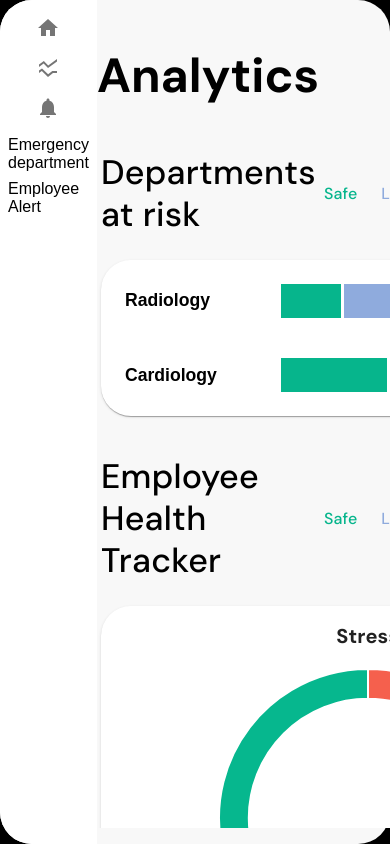
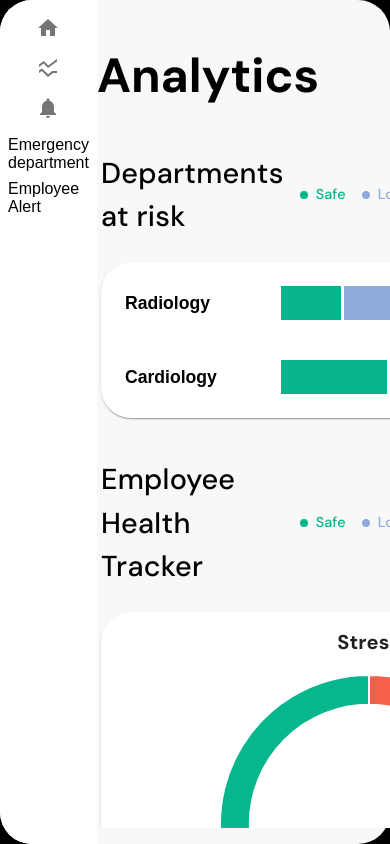
Before and after one commit to ronitsahu09/Fitmedik, a React (Create React App) app in the folder client/: page /analytics in a window 390 px wide. Shown: the top 844 px of the page. Built offline with nearby package versions, Linux system fonts and the light colour scheme.

Commit message:
Responsive - Analytics

```diff
--- a/client/src/Components/Analytics/Analytics.jsx
+++ b/client/src/Components/Analytics/Analytics.jsx
@@ -2,7 +2,6 @@ import { Box, Paper, Stack, Typography } from "@mui/material";
 import DepartmentsChart from "../Graphs/Departments_Chart/DepartmentsChart";
 import LeftSidebar from "../LeftSidebar/LeftSidebar";
 import RightSidebar from "../RightSidebar/RightSidebar";
-import { visualizeStyles } from "./Styles";
 import {
   graphCanvas,
   middle,
@@ -30,7 +29,14 @@ export default function Analytics({ props }) {
           <Stack sx={{ ...fixedWindow }}>
             <Stack gap={3} mt={3}>
               <Stack direction="row" justifyContent="space-between">
-                <Typography variant="h4" component="div" fontWeight="500">
+                <Typography
+                  component="div"
+                  sx={{
+                    fontSize: { xs: "1.8em", lg: "2em" },
+                    fontWeight: "500",
+                    mr: 2,
+                  }}
+                >
                   Departments at risk
                 </Typography>
                 <Stack direction="row" gap={2}>
@@ -47,7 +53,14 @@ export default function Analytics({ props }) {
             </Stack>
             <Stack gap={3}>
               <Stack direction="row" justifyContent="space-between">
-                <Typography variant="h4" component="div" fontWeight="500">
+                <Typography
+                  component="div"
+                  sx={{
+                    fontSize: { xs: "1.8em", lg: "2em" },
+                    fontWeight: "500",
+                    mr: 2,
+                  }}
+                >
                   Employee Health Tracker
                 </Typography>
                 <Stack direction="row" gap={2}>
@@ -81,9 +94,16 @@ export default function Analytics({ props }) {
                 <HealthTracker props={{ data: {}, title: "Hypertension" }} />
               </Paper>
             </Stack>
-            <Stack direction="row" gap={2}>
+            <Stack direction="row" gap={2} alignItems="flex-end">
               <Stack flex={1} gap={3}>
-                <Typography variant="h4" component="div" fontWeight="500">
+                <Typography
+                  component="div"
+                  sx={{
+                    fontSize: { xs: "1.8em", lg: "2em" },
+                    fontWeight: "500",
+                    mr: 2,
+                  }}
+                >
                   High Risk Profession
                 </Typography>
                 <Paper
@@ -100,7 +120,14 @@ export default function Analytics({ props }) {
                 </Paper>
               </Stack>
               <Stack flex={1} gap={3}>
-                <Typography variant="h4" component="div" fontWeight="500">
+                <Typography
+                  component="div"
+                  sx={{
+                    fontSize: { xs: "1.8em", lg: "2em" },
+                    fontWeight: "500",
+                    mr: 2,
+                  }}
+                >
                   Gender
                 </Typography>
                 <Paper
@@ -113,7 +140,7 @@ export default function Analytics({ props }) {
                 >
                   <Box width="70%">
                     <PieChart />
-                  </Box>{" "}
+                  </Box>
                 </Paper>
               </Stack>
             </Stack>
--- a/client/src/Components/Graphs/Speedometer/Speedometer.jsx
+++ b/client/src/Components/Graphs/Speedometer/Speedometer.jsx
@@ -1,4 +1,3 @@
-import { Box } from "@mui/material";
 import ReactSpeedometer from "react-d3-speedometer";
 
 export default function Speedometer() {
--- a/client/src/Components/RightSidebar/RightSidebar.jsx
+++ b/client/src/Components/RightSidebar/RightSidebar.jsx
@@ -1,4 +1,4 @@
-import { Stack, Box, Paper, Typography, useMediaQuery } from "@mui/material";
+import { Stack, Box, Paper, Typography } from "@mui/material";
 import {
   bottomBlur,
   colorDot,
@@ -11,10 +11,6 @@ import Logo_1 from "../../Assets/Images/Logo_1.svg";
 import MonitoringLogo from "../../Assets/Images/MonitoringLogo.png";
 
 export default function RightSidebar() {
-  const matches = useMediaQuery("(max-width: 950px)");
-
-  console.log(matches);
-
   return (
     <Stack sx={{ ...rightSidebar }}>
       <Box component="img" src={Logo_1} sx={{ ...logo }} />
--- a/client/src/Components/Styles_&_Components/Components.js
+++ b/client/src/Components/Styles_&_Components/Components.js
@@ -11,7 +11,7 @@ export function Legend({ props }) {
         component="div"
         sx={{
           color,
-          fontSize: { md: "1.1rem", lg: "1.2rem" },
+          fontSize: { xs: "0.9rem", lg: "1.2rem" },
           fontWeight: "500",
         }}
       >
--- a/client/src/Components/Styles_&_Components/Styles.js
+++ b/client/src/Components/Styles_&_Components/Styles.js
@@ -33,7 +33,7 @@ export const graphCanvas = {
 };
 
 export const dot = {
-  width: { md: "8px", lg: "10px" },
-  height: { md: "8px", lg: "10px" },
+  width: { xs: "8px", lg: "10px" },
+  height: { xs: "8px", lg: "10px" },
   borderRadius: "50%",
 };
```
